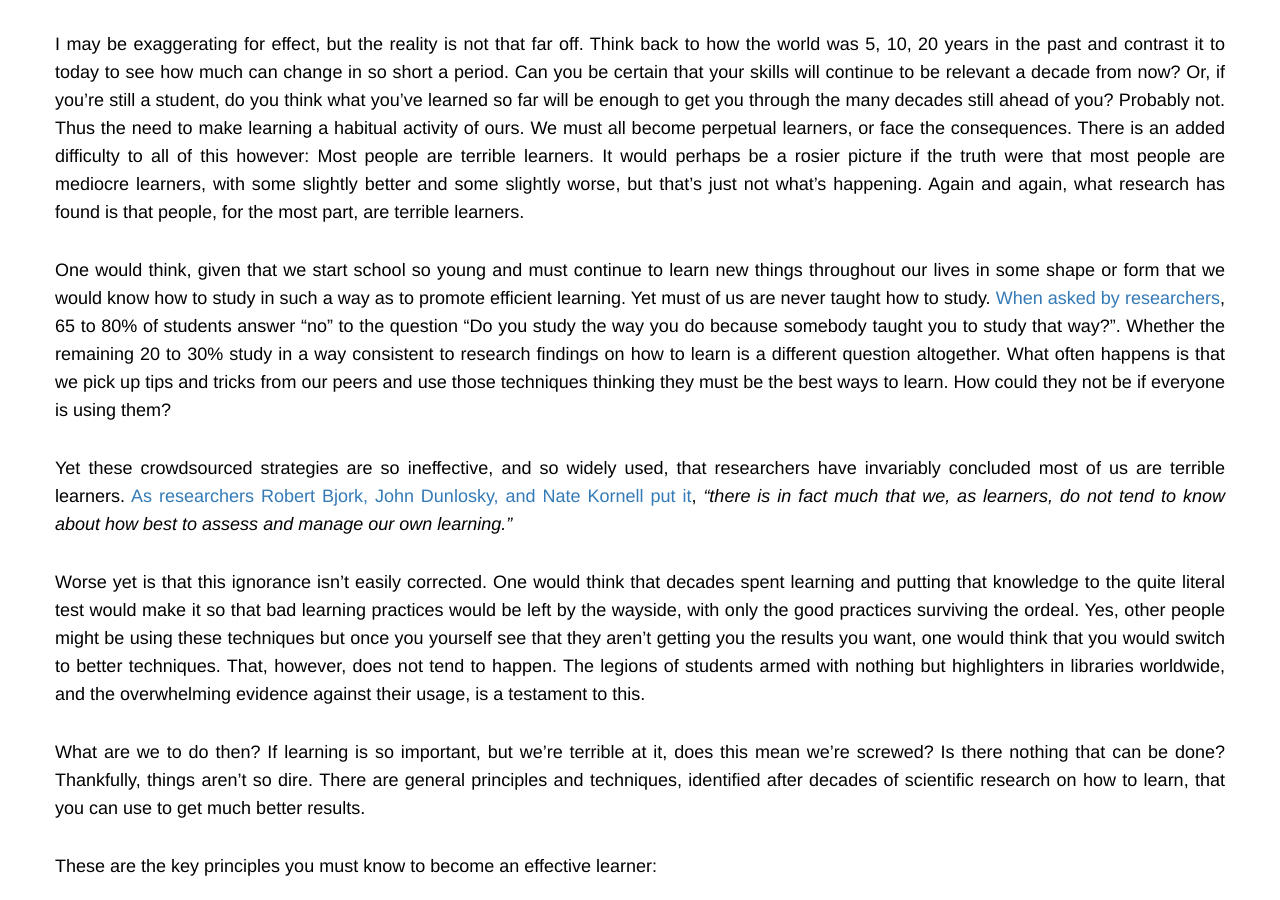
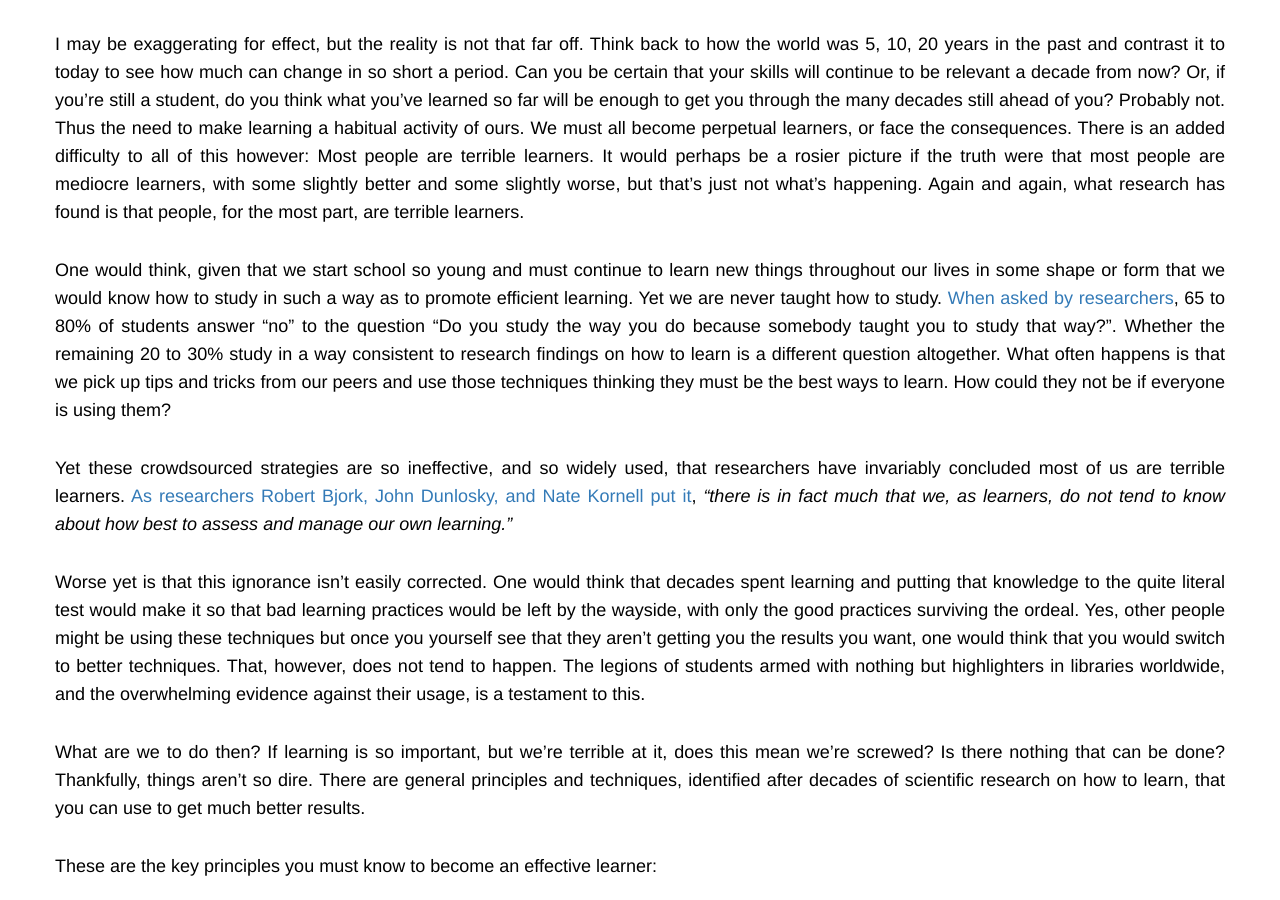
Before and after one commit to superpoweredmemory/superpoweredmemory.github.io, a Jekyll site: the page built from _posts/2017-08-08-effectiveleaner.md, in a window 1280 px wide and 900 px high, scrolled down 413 px. Built offline with Jekyll 4.4.1, drawn with Linux system fonts in a browser that asks for light colours; nearby versions of some CDN libraries; some web fonts are replaced; comment, search, counter and statistics services are not loaded.

Commit message:
another typo

```diff
--- a/_posts/2017-08-08-effectiveleaner.md
+++ b/_posts/2017-08-08-effectiveleaner.md
@@ -13,7 +13,7 @@
 I may be exaggerating for effect, but the reality is not that far off. Think back to how the world was 5, 10, 20 years in the past and contrast it to today to see how much can change in so short a period. Can you be certain that your skills will continue to be relevant a decade from now? Or, if you’re still a student, do you think what you’ve learned so far will be enough to get you through the many decades still ahead of you? Probably not. Thus the need to make learning a habitual activity of ours. We must all become perpetual learners, or face the consequences.
 There is an added difficulty to all of this however: Most people are terrible learners. It would perhaps be a rosier picture if the truth were that most people are mediocre learners, with some slightly better and some slightly worse, but that’s just not what’s happening. Again and again, what research has found is that people, for the most part, are terrible learners.
 
-One would think, given that we start school so young and must continue to learn new things throughout our lives in some shape or form that we would know how to study in such a way as to promote efficient learning. Yet must of us are never taught how to study. [When asked by researchers](https://link.springer.com/article/10.3758/s13423-011-0181-y), 65 to 80% of students answer “no” to the question “Do you study the way you do because somebody taught you to study that way?”. Whether the remaining 20 to 30% study in a way consistent to research findings on how to learn is a different question altogether. What often happens is that we pick up tips and tricks from our peers and use those techniques thinking they must be the best ways to learn. How could they not be if everyone is using them?
+One would think, given that we start school so young and must continue to learn new things throughout our lives in some shape or form that we would know how to study in such a way as to promote efficient learning. Yet we are never taught how to study. [When asked by researchers](https://link.springer.com/article/10.3758/s13423-011-0181-y), 65 to 80% of students answer “no” to the question “Do you study the way you do because somebody taught you to study that way?”. Whether the remaining 20 to 30% study in a way consistent to research findings on how to learn is a different question altogether. What often happens is that we pick up tips and tricks from our peers and use those techniques thinking they must be the best ways to learn. How could they not be if everyone is using them?
 
 Yet these crowdsourced strategies are so ineffective, and so widely used, that researchers have invariably concluded most of us are terrible learners. [As researchers Robert Bjork, John Dunlosky, and Nate Kornell put it](http://www.annualreviews.org/doi/abs/10.1146/annurev-psych-113011-143823), *“there is in fact much that we, as learners, do not tend to know about how best to assess and manage our own learning.”*
 
```
